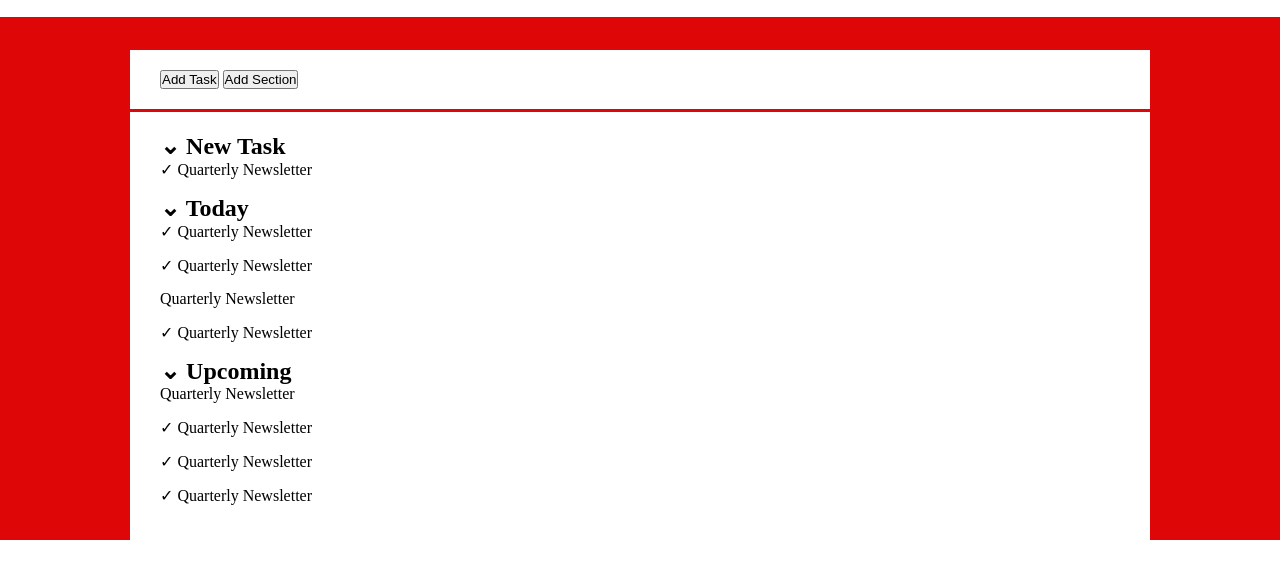
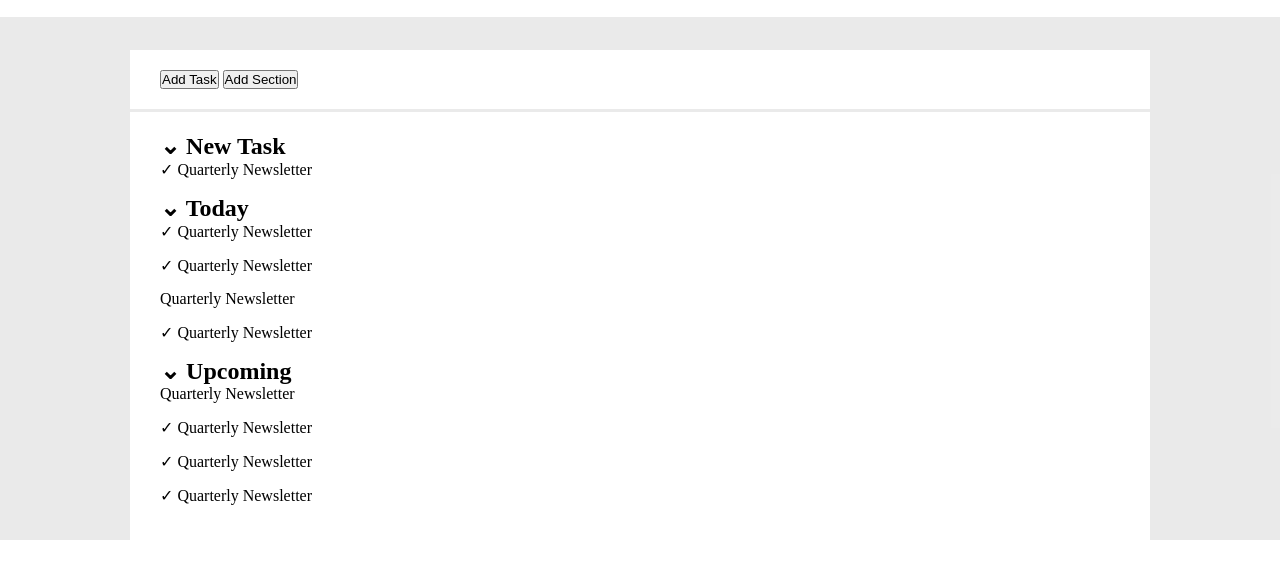
Before and after one commit to Cosimo-Colucci/html-css-toboolist, a plain HTML site: page index.html in a window 1280 px wide. Shown: the part 81-660 px from the top of the page. Drawn offline with Linux system fonts and the light colour scheme.

Commit message:
changed color of main background

```diff
--- a/css/style.css
+++ b/css/style.css
@@ -13,7 +13,7 @@ h1{
 }
 
 main{
-    background-color: rgb(222, 6, 6);
+    background-color: rgba(222, 222, 222, 0.618);
     padding-top: 30px;
 }
 
```
